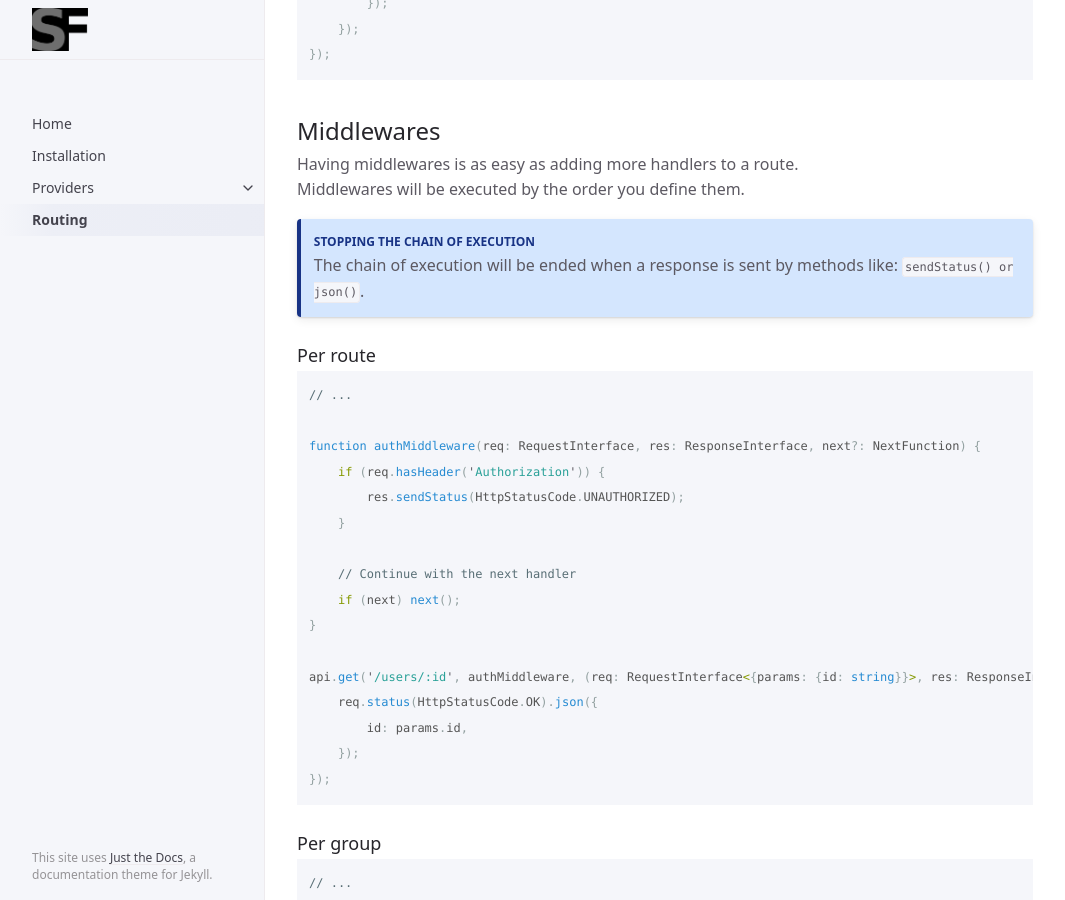
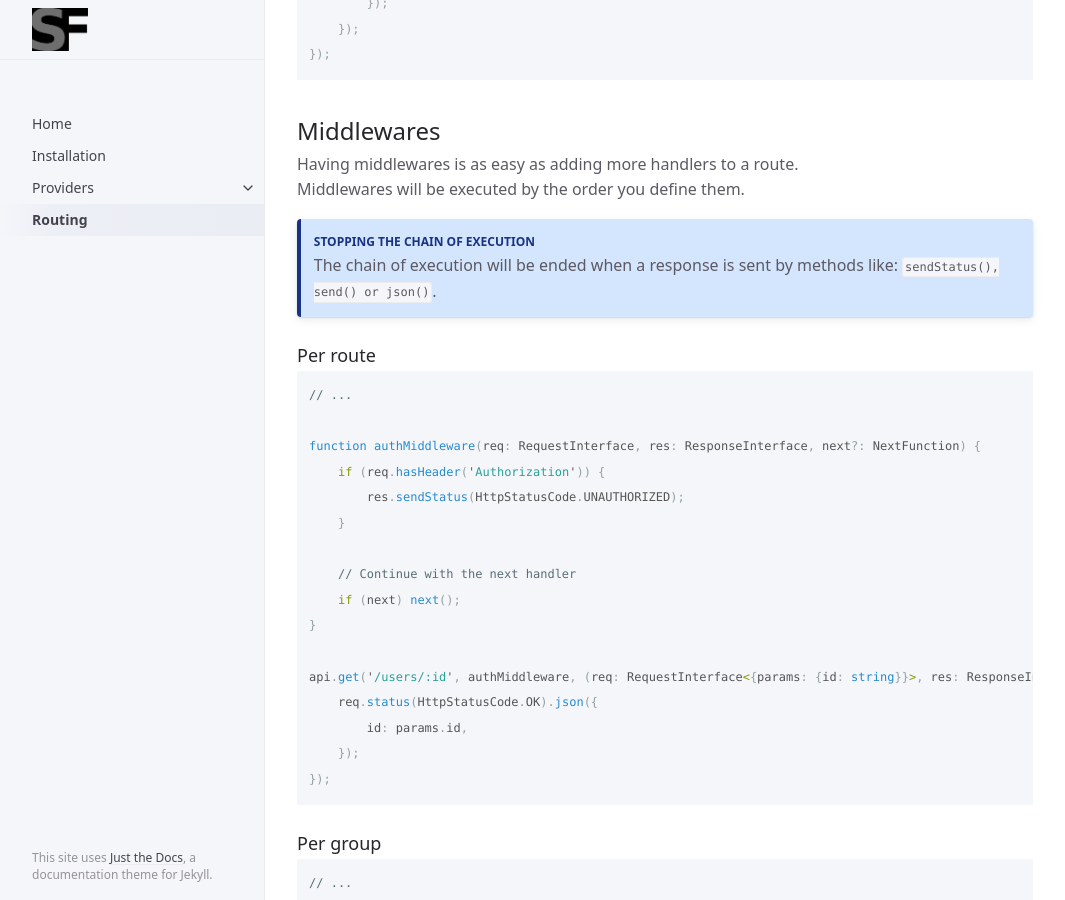
Before and after one commit to Edwin-Luijten/serverless-framework, a Jekyll site: the page built from docs/routing.md, in a window 1280 px wide and 900 px high, scrolled down 1816 px. Shown: the whole window, without its empty margins (107-1172 px from the left). Built offline with Jekyll 4.4.1, drawn with Linux system fonts in a browser that asks for light colours.

```diff
--- a/docs/routing.md
+++ b/docs/routing.md
@@ -77,7 +77,7 @@ Middlewares will be executed by the order you define them.
 > Stopping the chain of execution
 >
 >The chain of execution will be ended when a response is sent by methods like:
->`sendStatus() or json()`.
+>`sendStatus(), send() or json()`.
 
 ### Per route
 {% highlight typescript %}
```
